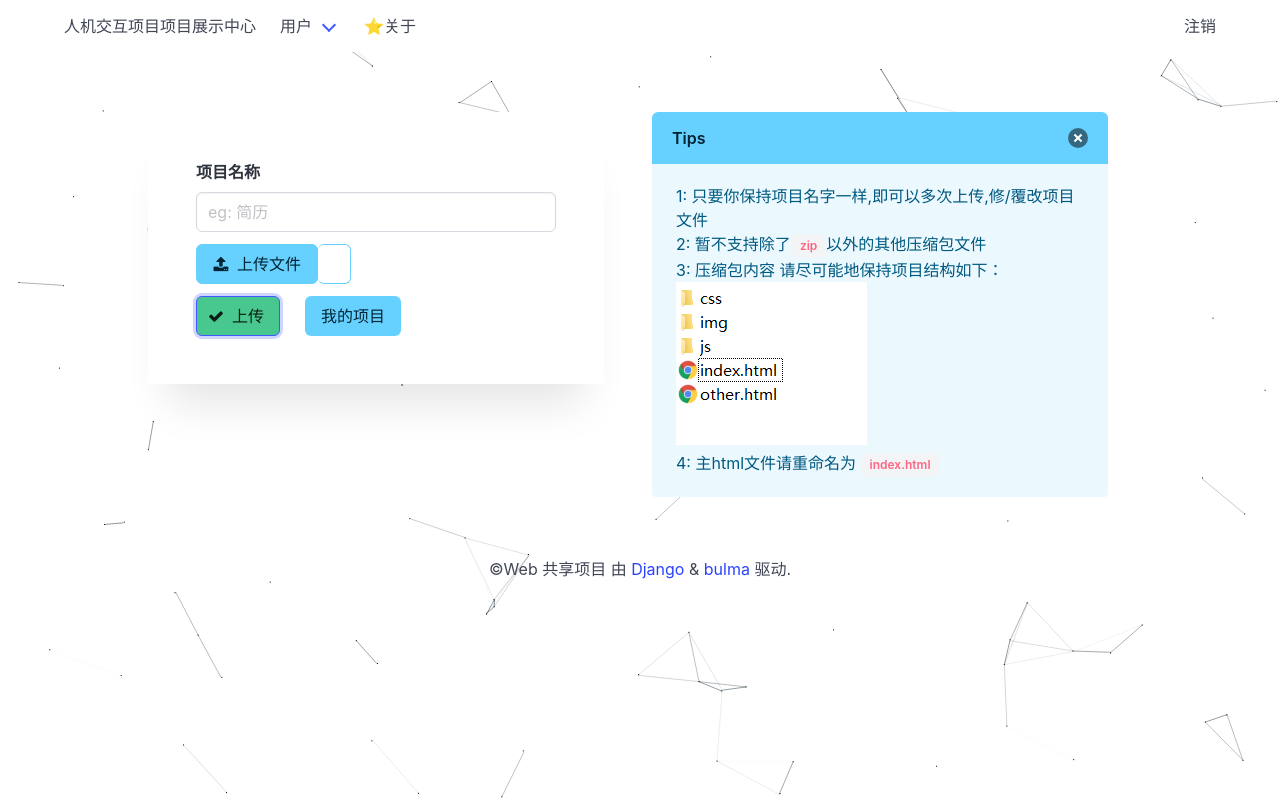
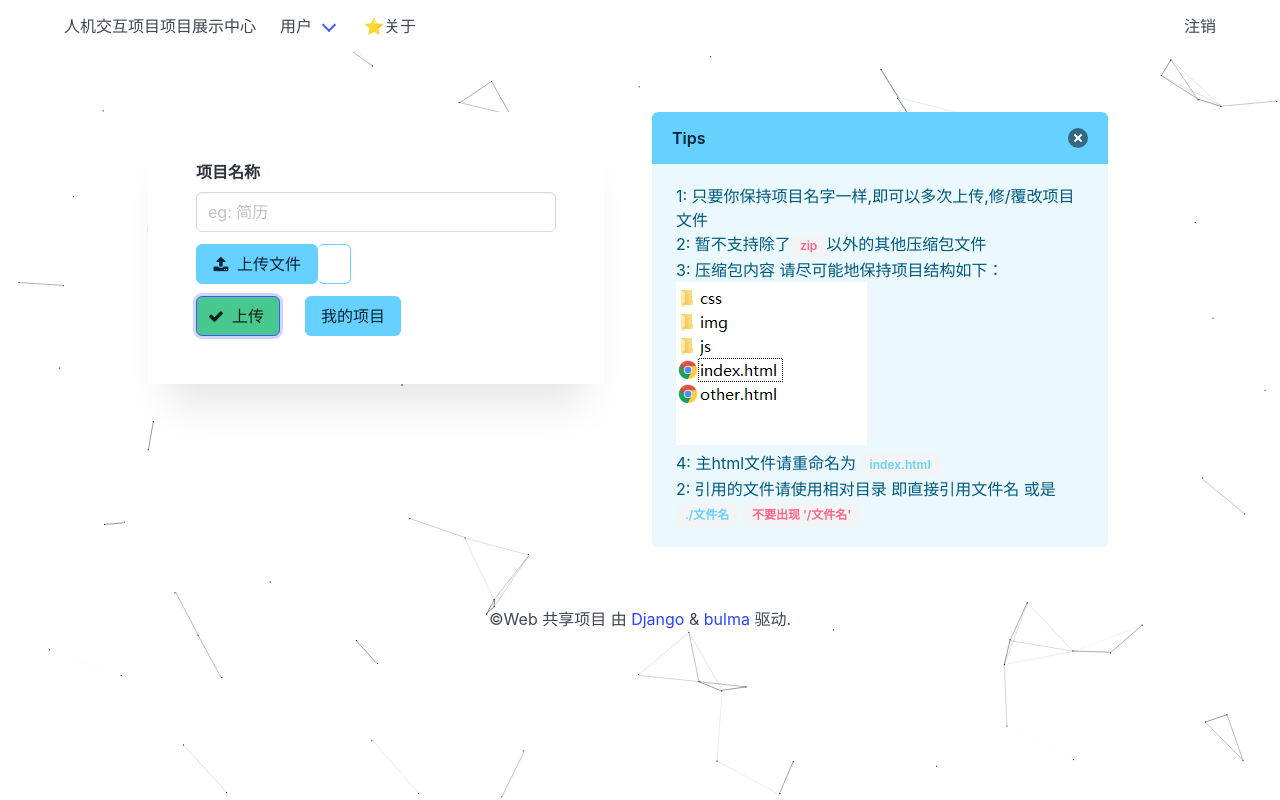
Before and after one commit to zxh326/showyourweb, a Django app: page /usr/upload in a window 1280 px wide. Run offline with Django 3.2, Linux system fonts and the light colour scheme; the visitor is signed in with stand-in values (Sample User, id 1); some libraries are stand-ins or nearby versions.

Commit message:
fix Tips

```diff
--- a/templates/index.html
+++ b/templates/index.html
@@ -30,7 +30,7 @@
                                     </div>
                                 <div class="control">
                                     <div class="tags has-addons">
-                                        <strong class="tag has-text-danger">zip/rar</strong>
+                                        <strong class="tag has-text-danger">zip</strong>
                                     </div>
                                 </div>
                                 <div class="control">
--- a/templates/upload.html
+++ b/templates/upload.html
@@ -75,7 +75,9 @@
                         <img src="{% static 'show/img/demo.png' %}" class="img"></li>
                      <li>
                         4: 主html文件请重命名为
-                            <strong class="tag has-text-danger">index.html</strong></li>
+                            <strong class="tag has-text-info">index.html</strong></li>
+                    <li>
+                        2: 引用的文件请使用相对目录 即直接引用文件名 或是<strong class="tag has-text-info">./文件名</strong>  <strong class="tag has-text-danger">不要出现 '/文件名'</strong></li>
                 </ul>
               </div>
             </article>
```
